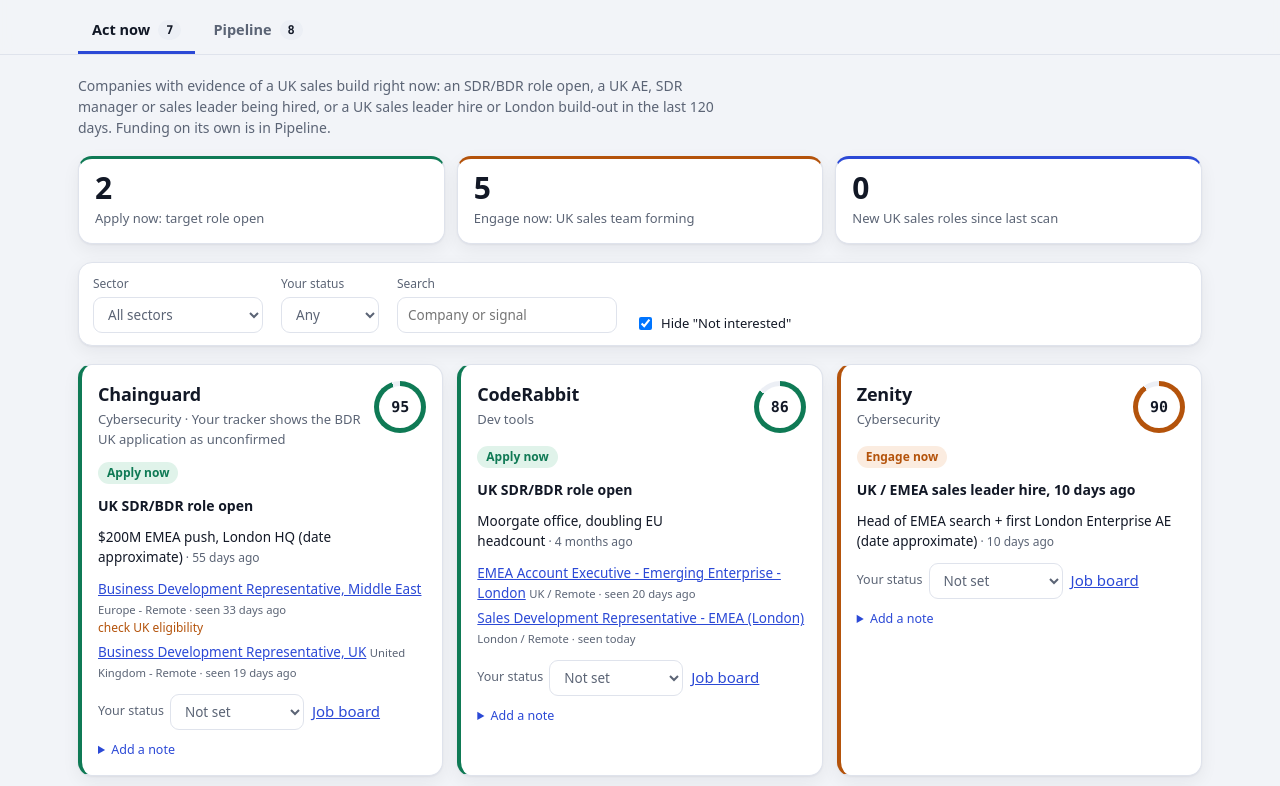
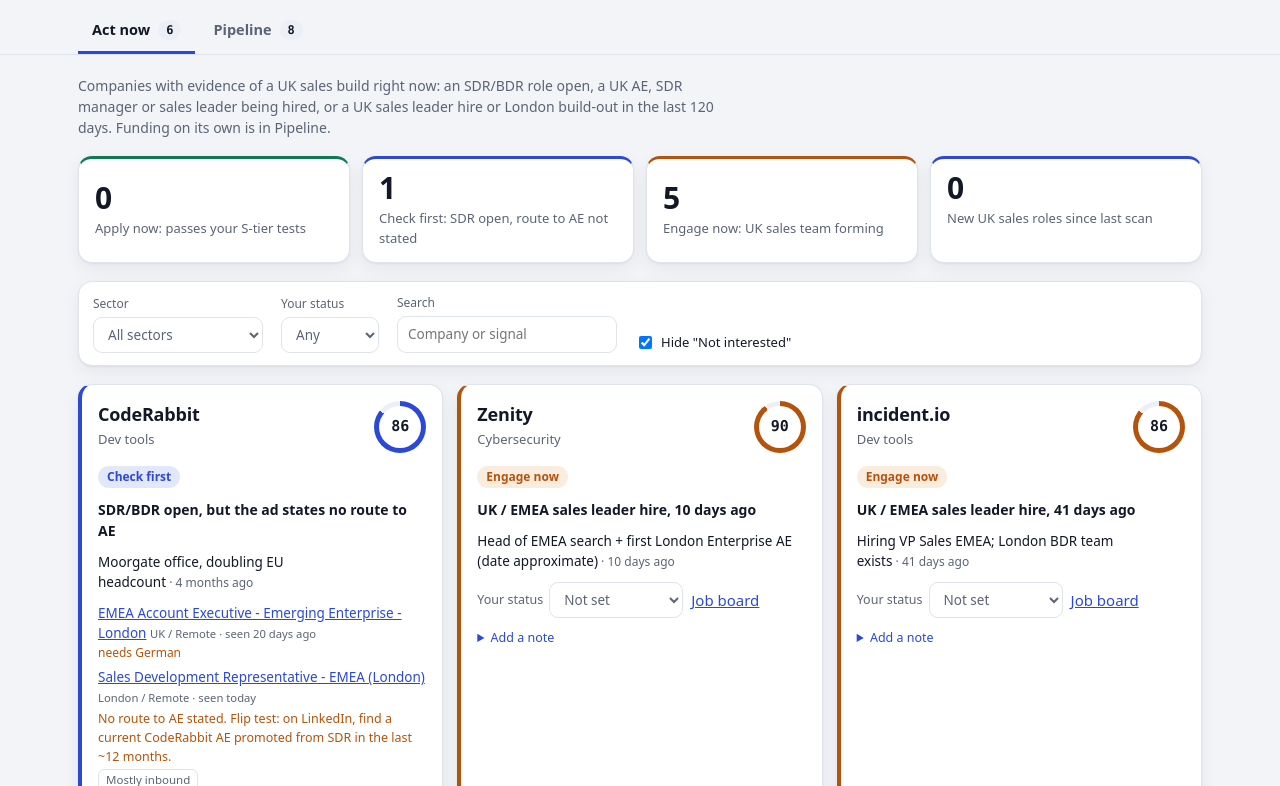
Before and after one commit to elijah-v/radar-view-7k3z-9r48-te8h, a plain HTML site: page index.html in a window 1280 px wide. Shown: the part 55-841 px from the top of the page. Drawn offline with Linux system fonts and the light colour scheme.

Commit message:
Dashboard update 2026-11-25T22:23:29Z

```diff
--- a/data.json
+++ b/data.json
@@ -1,62 +1,12 @@
 {
- "generated_at": "2026-11-25T22:14:25+00:00",
+ "generated_at": "2026-11-25T22:23:24+00:00",
  "companies": [
-  {
-   "name": "Chainguard",
-   "sector": "Cybersecurity",
-   "score": 95,
-   "status": "Apply now",
-   "hiring": "SDR/BDR open",
-   "parts": {
-    "team": 20,
-    "pay": 20,
-    "industry": 20,
-    "timing": 25,
-    "path": 10
-   },
-   "jobs": [
-    {
-     "title": "Business Development Representative, Middle East",
-     "location": "Europe - Remote",
-     "url": "https://job-boards.greenhouse.io/chainguard/jobs/4722928006",
-     "pay": "",
-     "kind": "sdr",
-     "new": false,
-     "flags": [
-      "check UK eligibility"
-     ],
-     "first_seen": "2026-10-23"
-    },
-    {
-     "title": "Business Development Representative, UK",
-     "location": "United Kingdom - Remote",
-     "url": "https://job-boards.greenhouse.io/chainguard/jobs/4727783006",
-     "pay": "",
-     "kind": "sdr",
-     "new": false,
-     "flags": [],
-     "first_seen": "2026-11-06"
-    }
-   ],
-   "board": "https://job-boards.greenhouse.io/chainguard",
-   "board_kind": "greenhouse",
-   "board_verified": true,
-   "signal": "$200M EMEA push, London HQ (date approximate)",
-   "signal_date": "2026-10-01",
-   "signal_kind": "expansion",
-   "note": "Your tracker shows the BDR UK application as unconfirmed",
-   "source": "",
-   "auto": false,
-   "horizon": "now",
-   "why_now": "UK SDR/BDR role open",
-   "signal_age": 55
-  },
   {
    "name": "CodeRabbit",
    "sector": "Dev tools",
    "score": 86,
-   "status": "Apply now",
-   "hiring": "SDR/BDR open",
+   "status": "Check first",
+   "hiring": "SDR/BDR open, but the ad states no route to AE",
    "parts": {
     "team": 20,
     "pay": 20,
@@ -72,8 +22,14 @@
      "pay": "",
      "kind": "ae",
      "new": false,
-     "flags": [],
-     "first_seen": "2026-11-05"
+     "flags": [
+      "needs German"
+     ],
+     "first_seen": "2026-11-05",
+     "route": "none",
+     "route_quote": "",
+     "inbound_led": false,
+     "spanish": false
     },
     {
      "title": "Sales Development Representative - EMEA (London)",
@@ -83,7 +39,11 @@
      "kind": "sdr",
      "new": false,
      "flags": [],
-     "first_seen": "2026-11-25"
+     "first_seen": "2026-11-25",
+     "route": "none",
+     "route_quote": "",
+     "inbound_led": true,
+     "spanish": false
     }
    ],
    "board": "https://jobs.ashbyhq.com/coderabbit",
@@ -96,7 +56,7 @@
    "source": "",
    "auto": false,
    "horizon": "now",
-   "why_now": "UK SDR/BDR role open",
+   "why_now": "SDR/BDR open, but the ad states no route to AE",
    "signal_age": 105
   },
   {
@@ -175,7 +135,11 @@
      "kind": "ae",
      "new": false,
      "flags": [],
-     "first_seen": "2026-07-27"
+     "first_seen": "2026-07-27",
+     "route": "none",
+     "route_quote": "",
+     "inbound_led": false,
+     "spanish": false
     }
    ],
    "board": "https://jobs.ashbyhq.com/geordieai",
@@ -213,7 +177,11 @@
      "kind": "ae",
      "new": false,
      "flags": [],
-     "first_seen": "2026-10-23"
+     "first_seen": "2026-10-23",
+     "route": "none",
+     "route_quote": "",
+     "inbound_led": false,
+     "spanish": false
     }
    ],
    "board": "https://jobs.lever.co/valarian",
@@ -251,7 +219,11 @@
      "kind": "ae",
      "new": false,
      "flags": [],
-     "first_seen": "2026-11-25"
+     "first_seen": "2026-11-25",
+     "route": "none",
+     "route_quote": "",
+     "inbound_led": false,
+     "spanish": false
     }
    ],
    "board": "https://jobs.ashbyhq.com/cloudbees",
@@ -561,7 +533,11 @@
      "flags": [
       "posted pay is OTE only, base likely under £55k"
      ],
-     "first_seen": "2026-11-19"
+     "first_seen": "2026-11-19",
+     "route": "vague",
+     "route_quote": "…rive - Someone with high aspirations, a competitive nature, and rapid career progression goals. - Attention to Detail - We care about producing high-quality w…",
+     "inbound_led": false,
+     "spanish": false
     }
    ],
    "board": "https://jobs.ashbyhq.com/tracebit",
--- a/index.html
+++ b/index.html
@@ -31,6 +31,12 @@ button, select, input, textarea { font: inherit; color: inherit; }
 .st-apply { --c: var(--apply); --cb: var(--apply-bg); }
 .st-engage { --c: var(--engage); --cb: var(--engage-bg); }
 .st-watch { --c: var(--watch); --cb: var(--watch-bg); }
+.st-check { --c: var(--accent); --cb: color-mix(in srgb, var(--accent) 13%, transparent); }
+.route { font-size: 12.5px; margin-top: 3px; }
+.route.ok { color: var(--apply); } .route.no { color: var(--engage); }
+.route q { color: var(--muted); font-style: italic; }
+.tagline { display: flex; flex-wrap: wrap; gap: 5px; margin-top: 3px; }
+.tag { font-size: 11.5px; border: 1px solid var(--line); border-radius: 6px; padding: 1px 7px; color: var(--muted); }
 
 .top { position: sticky; top: 0; z-index: 5; background: color-mix(in srgb, var(--bg) 88%, transparent); backdrop-filter: blur(10px); border-bottom: 1px solid var(--line); padding-top: env(safe-area-inset-top); }
 .top-in { max-width: 1160px; margin: 0 auto; padding: 12px 18px; display: flex; align-items: center; justify-content: space-between; gap: 12px; flex-wrap: wrap; }
@@ -203,7 +209,8 @@ details.note textarea { margin-top: 6px; }
   <details class="rubric">
     <summary>How it decides</summary>
     <ul>
-      <li><b>Act now, Apply now:</b> a UK or London SDR/BDR role is open and its posted pay clears your bar (OTE-only pay is estimated at 70% base).</li>
+      <li><b>Act now, Apply now:</b> a UK or London SDR/BDR role passes your Rules v3 tests: the ad states a route to an AE or closing seat; no stated base at or under £54k (pay not shown is not a fail; OTE-only pay is estimated at 70% base); no other language required; not a graduate, intern or commission-only seat; you haven't applied there.</li>
+      <li><b>Act now, Check first:</b> the same, but the ad states no route to AE, only a vague one, or couldn't be read. Run the flip test before applying.</li>
       <li><b>Act now, Engage now:</b> a UK AE, SDR manager or sales leader role is open, or a UK sales leader was hired or a London office/EMEA build-out announced within the window shown in the intro.</li>
       <li><b>Pipeline:</b> everything else on file: funding rounds, founder pedigree, older expansion news, tracked companies with no UK sales roles yet.</li>
       <li><b>Score (out of 100):</b> team and backers 25, pay power 20, industry 20, timing 25, path to AE 10.</li>
@@ -226,7 +233,7 @@ details.note textarea { margin-top: 6px; }
 <script>
 (function () {
   "use strict";
-  var CLS = { "Apply now": "st-apply", "Engage now": "st-engage", "Watch": "st-watch" };
+  var CLS = { "Apply now": "st-apply", "Check first": "st-check", "Engage now": "st-engage", "Watch": "st-watch" };
   var KINDS = [["funding", "Funding"], ["expansion", "London / EMEA expansion"], ["leader", "Sales leader hire"], ["other", "Other"]];
   var store = { get: function (k) { try { return localStorage.getItem(k); } catch (e) { return null; } },
                 set: function (k, v) { try { localStorage.setItem(k, v); } catch (e) {} } };
@@ -294,22 +301,35 @@ details.note textarea { margin-top: 6px; }
   }
   function renderStats() {
     var box = $("stats"); box.textContent = "";
-    var list = nowList(), cnt = { "Apply now": 0, "Engage now": 0 };
+    var list = nowList(), cnt = { "Apply now": 0, "Check first": 0, "Engage now": 0 };
     list.forEach(function (c) { cnt[c.status] = (cnt[c.status] || 0) + 1; });
     var newRoles = list.reduce(function (a, c) { return a + c.jobs.filter(function (j) { return j.new; }).length; }, 0);
-    [["Apply now", "Apply now: target role open"], ["Engage now", "Engage now: UK sales team forming"]].forEach(function (x) {
+    [["Apply now", "Apply now: passes your S-tier tests"], ["Check first", "Check first: SDR open, route to AE not stated"], ["Engage now", "Engage now: UK sales team forming"]].forEach(function (x) {
       box.appendChild(el("button", { class: "stat " + CLS[x[0]], type: "button", "aria-pressed": String(S.nFilter === x[0]),
         onclick: function () { S.nFilter = S.nFilter === x[0] ? "" : x[0]; renderNow(); } }, [el("div", { class: "n", text: String(cnt[x[0]] || 0) }), el("div", { class: "l", text: x[1] })]));
     });
     box.appendChild(el("div", { class: "stat", style: "cursor:default;border-top-color:var(--accent)" }, [el("div", { class: "n", text: String(newRoles) }), el("div", { class: "l", text: "New UK sales roles since last scan" })]));
   }
+  function routeLine(c, j) {
+    if (j.kind !== "sdr") return null;
+    var r = j.route || "unknown";
+    if (r === "stated") return el("div", { class: "route ok" }, ["Route to AE stated: ", el("q", { text: j.route_quote })]);
+    var msg = r === "vague" ? "Route to AE only vague" : r === "none" ? "No route to AE stated" : "Ad not readable: check the route to AE";
+    return el("div", { class: "route no" }, [msg + ". Flip test: on LinkedIn, find a current " + c.name + " AE promoted from SDR in the last ~12 months.",
+      r === "vague" && j.route_quote ? el("div", null, [el("q", { text: j.route_quote })]) : null]);
+  }
   function jobList(c, limit) {
     var jobs = c.jobs.slice(0, limit || 99);
     if (!jobs.length) return null;
     return el("ul", { class: "jobs" }, jobs.map(function (j) {
+      var tags = [];
+      if (j.inbound_led) tags.push("Mostly inbound");
+      if (j.spanish) tags.push("Spanish mentioned");
       return el("li", null, [link(j.url, j.title), j.new ? el("span", { class: "pill new", text: "NEW" }) : null, " ",
         el("small", { text: [j.location, j.pay, j.first_seen ? "seen " + ageText(j.first_seen) : ""].filter(Boolean).join(" · ") }),
-        j.flags.length ? el("div", { class: "flag", text: j.flags.join("; ") }) : null]);
+        (j.flags || []).length ? el("div", { class: "flag", text: j.flags.join("; ") }) : null,
+        routeLine(c, j),
+        tags.length ? el("div", { class: "tagline" }, tags.map(function (t) { return el("span", { class: "tag", text: t }); })) : null]);
     }));
   }
   function renderNow() {
```
